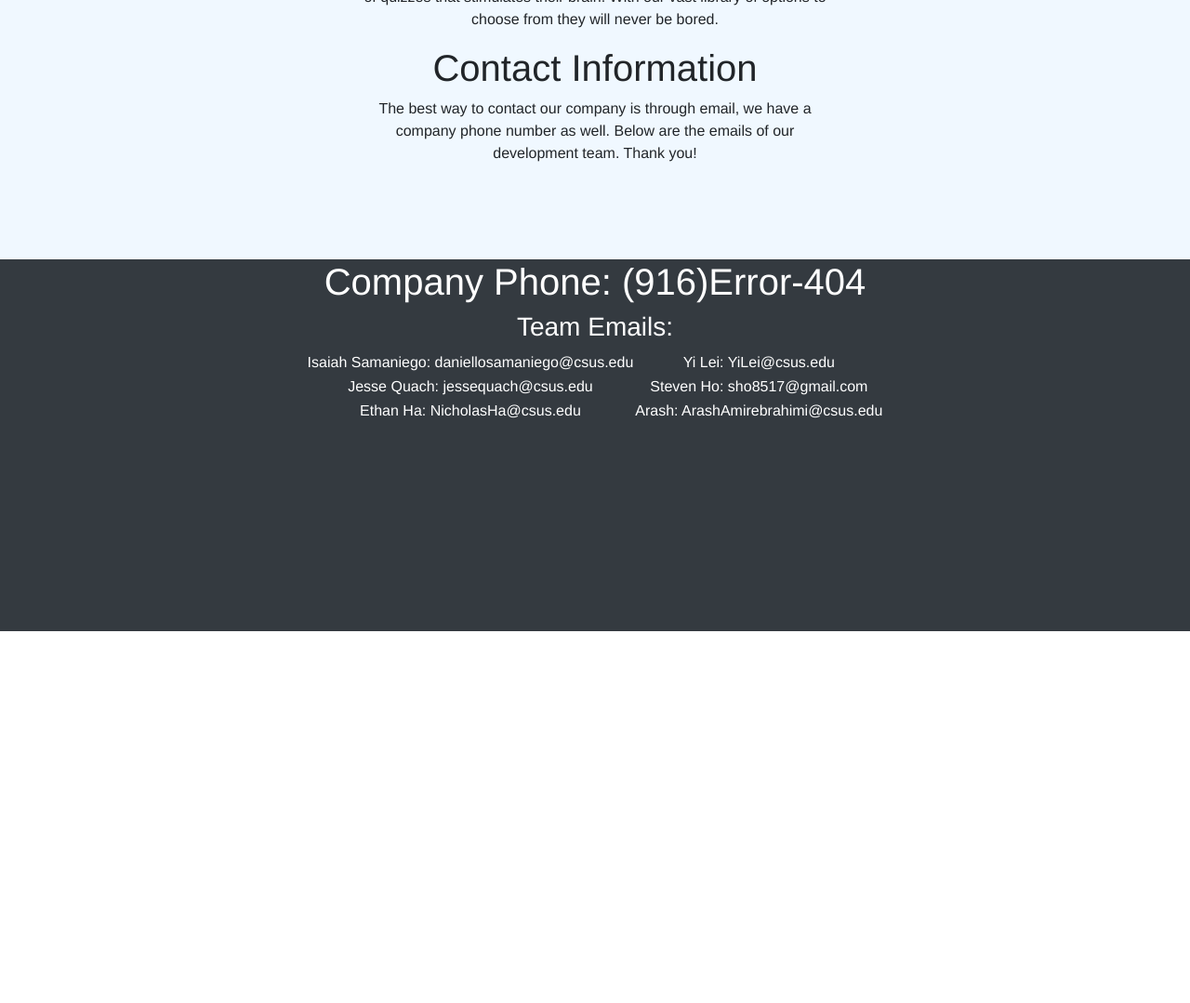
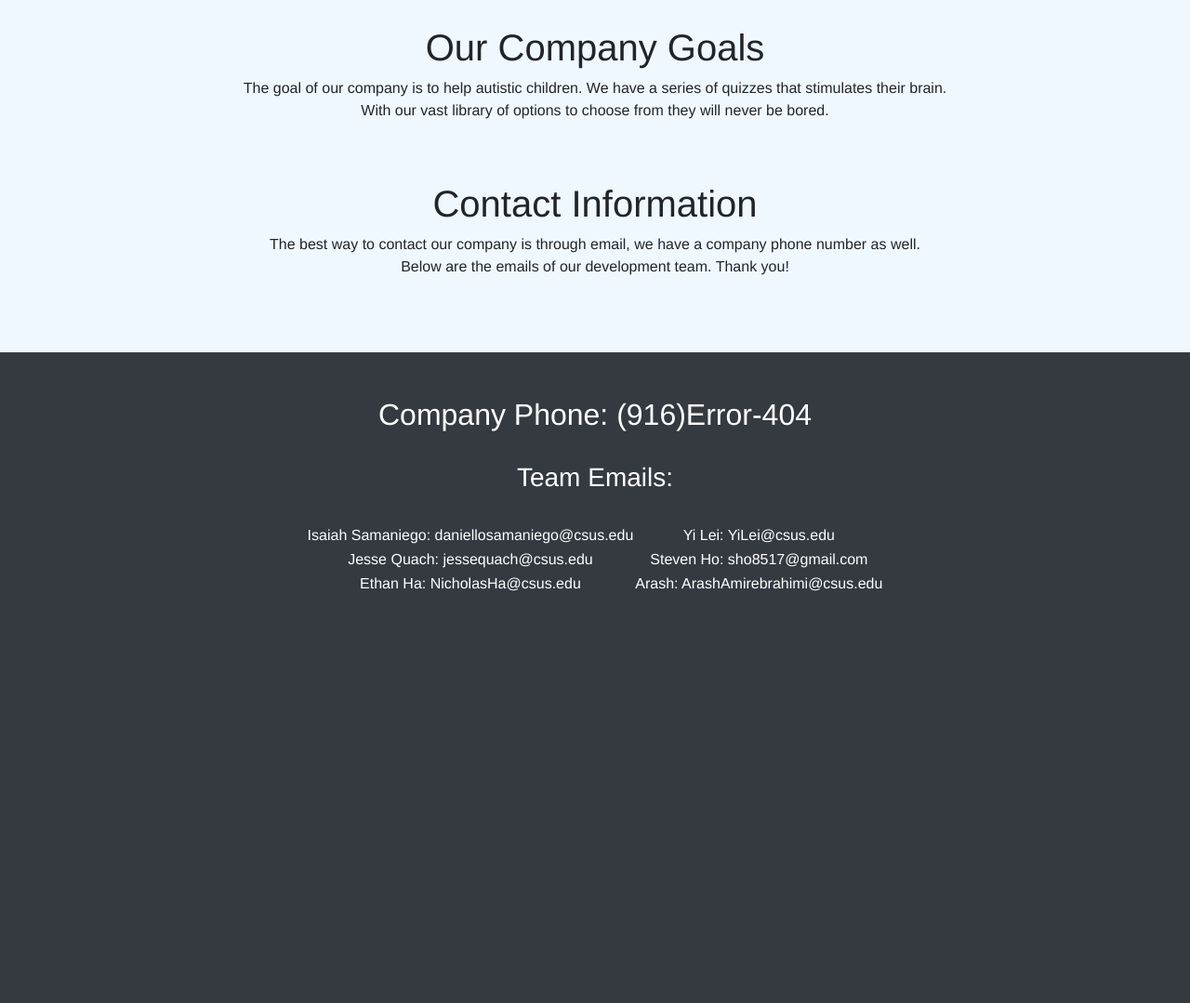
Before and after one commit to OtaSteven/Error-404, a PHP site: page /About.php in a window 1280 px wide. Shown: the part 177-1256 px from the top of the page at 93% size. After the commit the page ends 813 px from the top, so only its background shows below. Run offline with PHP 8.4, Linux system fonts and the light colour scheme.

Commit message:
Edited About.php file and fixed cosmetic issues

```diff
--- a/WebContent/About.php
+++ b/WebContent/About.php
@@ -65,19 +65,28 @@
   </section>
 
 <!-- landing page welcome and body -->
+    <div style="display: block; margin-left: auto; margin-right: auto; width: 100%; background-color: black">
+      <img style="align:center; height:100px" src="https://cdn.discordapp.com/attachments/891069703643082796/899757427904360448/1_hFwwQAW45673VGKrMPE2qQ.png">
+    </div>
     <header class="page-header header container-fluid">
-      <div class="welcome">
+      <div style="height:75%; left: 50%; text-align:center">
+        <br><br>
         <h1>Our Company Goals</h1>
-        <p>The goal of our company is to help autistic children. We have a series of quizzes that stimulates their brain. With our vast library of options to choose from they will never be bored.</p>
+        <p>The goal of our company is to help autistic children. We have a series of quizzes that stimulates their brain. <br>With our vast library of options to choose from they will never be bored.</p>
+        <br><br>
         <h1>Contact Information</h1>
-        <p>The best way to contact our company is through email, we have a company phone number as well. Below are the emails of our development team. Thank you!</p>
+        <p>The best way to contact our company is through email, we have a company phone number as well. <br>Below are the emails of our development team. Thank you!</p>
       </div>
     </header>
-    <div style="text-align:center" id="container">
+    <div style="text-align:center; height: auto">
       <div class="description text-white">
-        <h1>Company Phone: (916)Error-404</h1>
+        <br>
+        <br>
+        <h2>Company Phone: (916)Error-404</h2>
+        <br>
         <h3>Team Emails:</h3>
         <table align="center">
+          <br>
           <tr>
             <td>Isaiah Samaniego: daniellosamaniego@csus.edu</td>
             <td>Yi Lei: YiLei@csus.edu</td>
```
